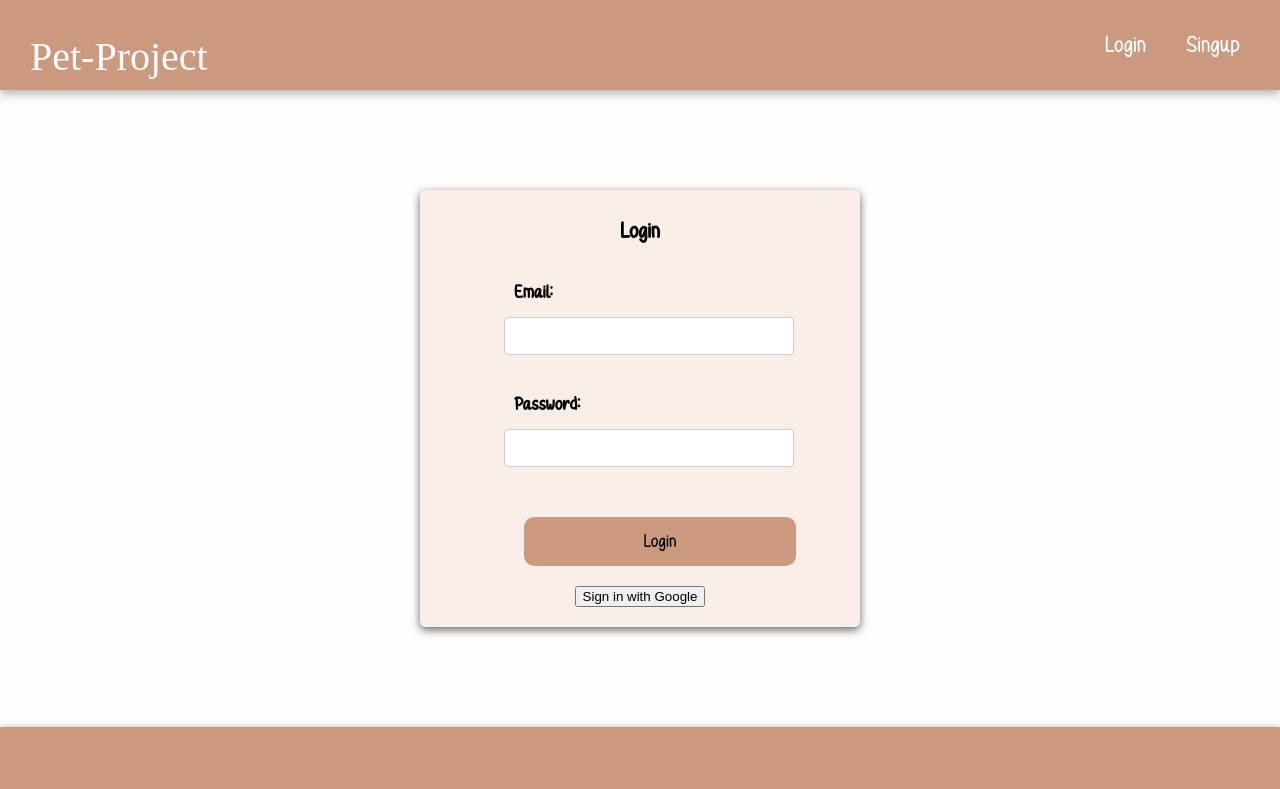
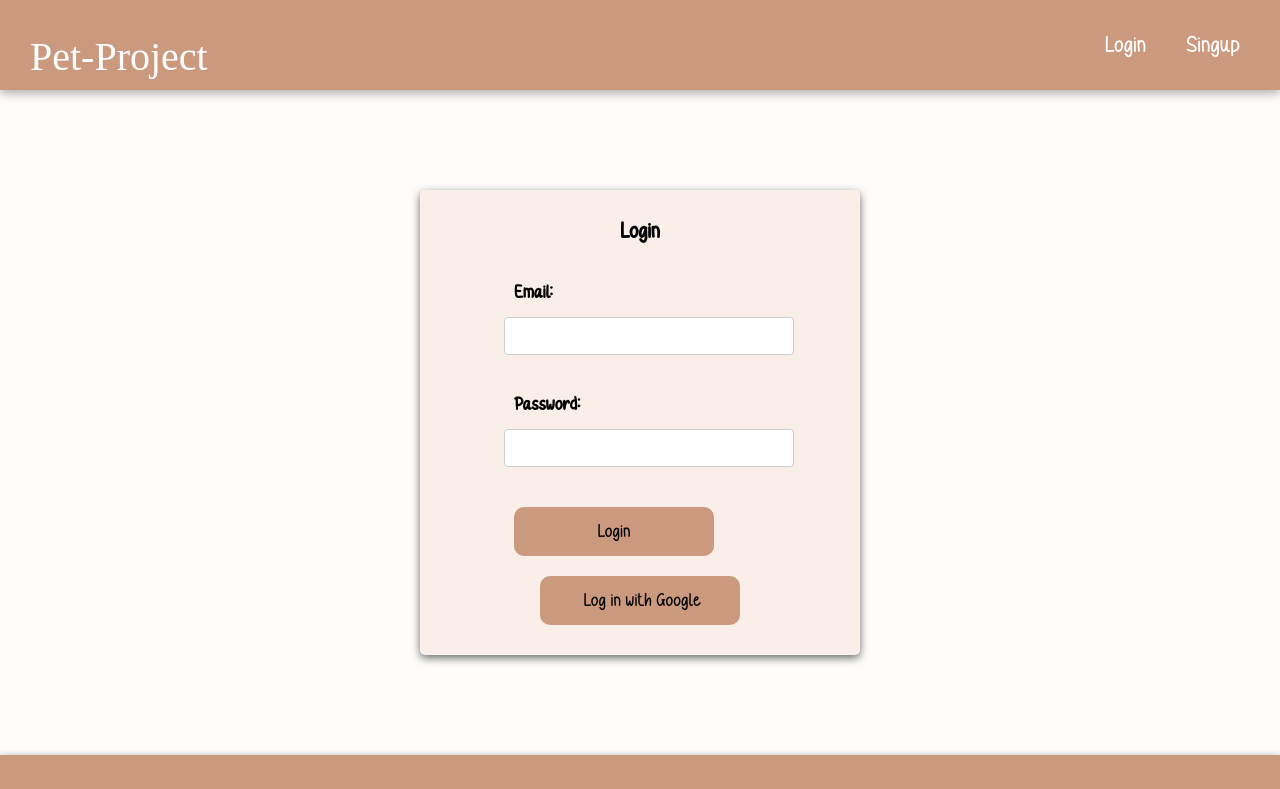
Before and after one commit to natko22/pet-project-frontend, a React (Create React App) app: page /login in a window 1280 px wide. Shown: the top 789 px of the page. Built offline with nearby package versions, Linux system fonts and the light colour scheme; no server answers; the HTML template or start-up script is replaced by a standard one.

Commit message:
style signup and login btn

```diff
--- a/src/App.css
+++ b/src/App.css
@@ -87,7 +87,7 @@ h3 {
 }
 
 .signup-button {
-  width: 100%;
+  width: 300px;
   padding: 15px;
   margin: 20px;
   background-color: #cb997e;
@@ -149,9 +149,9 @@ h3 {
 }
 
 .login-button {
-  width: 100%;
+  width: 200px;
   padding: 15px;
-  margin: 20px;
+  margin: 10px;
   background-color: #cb997e;
   color: #000000;
   font-size: 20px;
--- a/src/pages/LoginPage.jsx
+++ b/src/pages/LoginPage.jsx
@@ -82,9 +82,9 @@ const LoginPage = () => {
           Login
         </button>
       </form>
-      <button onClick={handleGoogleAuth}>
+      <button className="login-button" onClick={handleGoogleAuth}>
         <img src="" alt="" />
-        <span>Sign in with Google</span>
+        <span> Log in with Google</span>
       </button>
       {errorMessage && <p className="error-message">{errorMessage}</p>}
     </div>
--- a/src/pages/SignupPage.jsx
+++ b/src/pages/SignupPage.jsx
@@ -122,7 +122,7 @@ function SignupPage() {
             checked={isPetOwner}
             onChange={handlePetOwnerChange}
           />
-          Pet Owner
+          Pet Owner :
         </label>
 
         <label>
@@ -132,14 +132,14 @@ function SignupPage() {
             checked={isSitter}
             onChange={handleSitterChange}
           />
-          Pet Sitter
+          Pet Sitter :
         </label>
 
         <button type="submit" className="signup-button">
           Sign Up
         </button>
       </form>
-      <button onClick={handleGoogleSignUp}>
+      <button className="signup-button" onClick={handleGoogleSignUp}>
         <img src="" alt="" />
         <span>Sign up with Google</span>
       </button>
```
